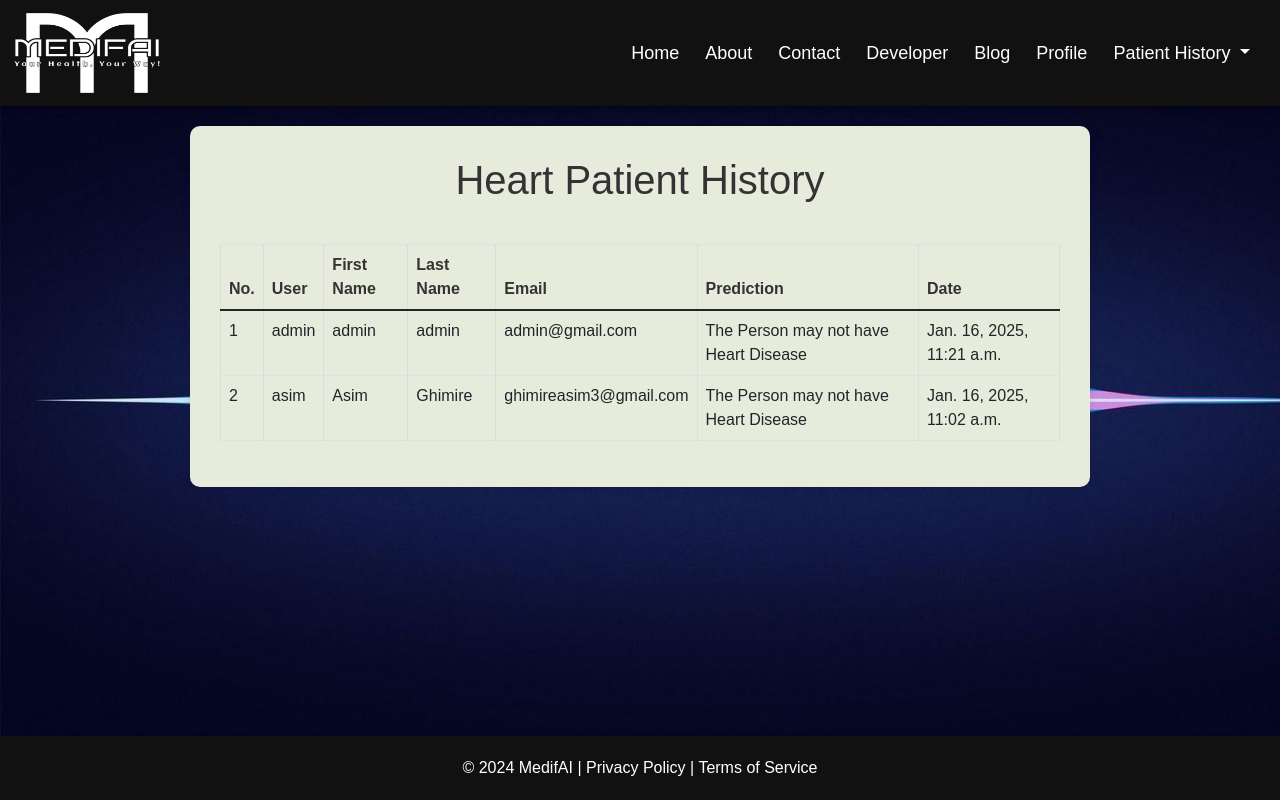
After one commit to Sudeen7/MedifAI, a Django app: page /heart-patient-history/ in a window 1280 px wide. The commit adds this page. Run offline with Django 5.2, Linux system fonts and the light colour scheme; a user stored in the database is signed in; data comes from the database, SQL or seed files in the repository; both versions use the stored data as it was after the commit; parts of the project's set-up code (start-up, migrations or seed data) failed here and were passed over.

Commit message:
Patient history added for admin user

```diff
--- a/diagnosis/urls.py
+++ b/diagnosis/urls.py
@@ -23,4 +23,7 @@ urlpatterns = [
     path('heart-disease-predict/', views.heart_disease_predict, name='heart_disease_predict'),
     path('heart-disease-help/', views.heart_disease_attributes_help, name='heart_disease_help'),
     path('diabetes-help/', views.diabetes_attributes_help, name='diabetes_help'),
+    path('heart-patient-history/', views.heart_patient_history_view, name='heart_patient_history_view'),
+    path('diabetes-patient-history/', views.diabetes_history, name='diabetes_patient_history_view'),
+    path('symptoms-prediction-history/', views.symptoms_prediction_history, name='symptoms_prediction_history'),
 ]
--- a/diagnosis/views.py
+++ b/diagnosis/views.py
@@ -12,8 +12,10 @@ import warnings
 from .forms import ContactForm
 from django.core.mail import send_mail
 from django.conf import settings
-from .models import Contact
+from .models import Contact, HeartPatientHistory, DiabetesPatientHistory, SymptomsPredictionHistory
 import re
+from django.contrib.admin.views.decorators import staff_member_required
+
 warnings.filterwarnings('ignore', category=UserWarning)
 
 # Load datasets
@@ -98,6 +100,22 @@ def get_predicted_value(patient_symptoms):
     return diseases_list.get(prediction[0], "Disease not found")
 
 # Views
+@staff_member_required
+def heart_patient_history_view(request):
+    histories = HeartPatientHistory.objects.all().order_by('-created_at')
+    return render(request, 'heart_patient_history.html', {'histories': histories})
+
+@staff_member_required
+def diabetes_history(request):
+    # Get all diabetes prediction history for the logged-in user
+    histories = DiabetesPatientHistory.objects.all().order_by('-created_at')
+    return render(request, 'diabetes_patient_history.html', {'histories': histories})
+
+@staff_member_required
+def symptoms_prediction_history(request):
+    histories = SymptomsPredictionHistory.objects.all().order_by('-created_at')
+    return render(request, 'symptoms_prediction_history.html', {'histories': histories})
+
 def landingpage(request):
     if request.user.is_authenticated:
         return redirect('homepage')
@@ -139,7 +157,7 @@ def predict(request):
             message = "You cannot select the same symptom more than once."
             return render(request, 'index.html', {'message': message, 'title': title})
 
-        # Combine symptoms into a string for displaying
+        # Combine symptoms into a string for displaying and saving
         user_symptoms_string = ', '.join(selected_symptoms)
 
         # Call the prediction logic
@@ -153,6 +171,17 @@ def predict(request):
         # Get additional details for the predicted disease
         dis_des, precautions, medications, rec_diet, workout = helper(predicted_disease)
         my_precautions = [i for i in precautions[0] if pd.notna(i)]
+
+        # Save the prediction history
+        user = request.user
+        SymptomsPredictionHistory.objects.create(
+            user=user,
+            first_name=user.first_name,
+            last_name=user.last_name,
+            email=user.email,
+            symptoms=user_symptoms_string,
+            predicted_disease=predicted_disease
+        )
 
         # Render the results with all relevant information
         return render(
@@ -171,6 +200,7 @@ def predict(request):
         )
 
     return render(request, 'index.html', {'title': title})
+
 
 
 @login_required(login_url='login')
@@ -193,6 +223,12 @@ def heart_disease_predict(request):
         ca = request.POST.get('ca', 0)
         thal = request.POST.get('thal', 0)
 
+        # Retrieve user details from the authenticated user
+        user = request.user
+        first_name = user.first_name
+        last_name = user.last_name
+        email = user.email
+
         # Create the input data array
         input_data = np.array([age, sex, cp, trestbps, chol, fbs, restecg, thalach, exang, oldpeak, slope, ca, thal], dtype=float)
 
@@ -205,6 +241,28 @@ def heart_disease_predict(request):
         # Determine result
         result = "The Person may have Heart Disease" if prediction[0] == 1 else "The Person may not have Heart Disease"
 
+        # Save the history to the database
+        HeartPatientHistory.objects.create(
+            user=user,
+            first_name=first_name,
+            last_name=last_name,
+            email=email,
+            age=age,
+            sex=sex,
+            cp=cp,
+            trestbps=trestbps,
+            chol=chol,
+            fbs=fbs,
+            restecg=restecg,
+            thalach=thalach,
+            exang=exang,
+            oldpeak=oldpeak,
+            slope=slope,
+            ca=ca,
+            thal=thal,
+            prediction_result=result
+        )
+
         return render(request, 'heart_disease_predict.html', {
             'title': title,
             'result': result,
@@ -212,6 +270,7 @@ def heart_disease_predict(request):
         })
 
     return render(request, 'heart_disease_predict.html', {'title': title})
+
 
 @login_required(login_url='login')
 def heart_disease_attributes_help(request):
@@ -250,12 +309,37 @@ def predict_diabetes(request):
         # Interpret prediction result
         result = 'The Person may have Diabetes' if prediction[0] == 1 else 'The Person may not have Diabetes'
 
+        # Retrieve user details
+        user = request.user
+        first_name = user.first_name
+        last_name = user.last_name
+        email = user.email
+
+        # Save prediction history
+        DiabetesPatientHistory.objects.create(
+            user=user,
+            first_name=first_name,
+            last_name=last_name,
+            email=email,
+            pregnancies=pregnancies,
+            glucose=glucose,
+            blood_pressure=blood_pressure,
+            skin_thickness=skin_thickness,
+            insulin=insulin,
+            bmi=bmi,
+            diabetes_pedigree_function=diabetes_pedigree_function,
+            age=age,
+            prediction_result=result
+        )
+
         return render(request, 'predict_diabetes.html', {
             'title': title,
             'result': result,
             'input_data': input_data[0].tolist()
         })
+
     return render(request, 'predict_diabetes.html', {'title': title})
+
 
 @login_required(login_url='login')
 def diabetes_attributes_help(request):
@@ -293,6 +377,8 @@ def contact_view(request):
                       f"We have received your message:\n\nMessage: {form.cleaned_data['message']}\n\n" \
                       "Our team will get back to you soon.\n\nBest regards,\nMedifAI Team"
             recipient = form.cleaned_data['email']
+
+
 
             send_mail(
                 subject,  # Subject of the email
--- a/templates/base.html
+++ b/templates/base.html
@@ -14,16 +14,12 @@
       type="image/x-icon"
     />
 
-    <!-- Bootstrap CSS -->
-    <link
-      href="https://cdn.jsdelivr.net/npm/bootstrap@5.1.3/dist/css/bootstrap.min.css"
-      rel="stylesheet"
-      integrity="sha384-1BmE4kWBq78iYhFldvKuhfTAU6auU8tT94WrHftjDbrCEXSU1oBoqyl2QvZ6jIW3"
-      crossorigin="anonymous"
-    />
+    <!-- Bootstrap CSS
+
+    <link href="https://cdn.jsdelivr.net/npm/bootstrap@5.3.0-alpha1/dist/css/bootstrap.min.css" rel="stylesheet" integrity="sha384-KyZXEJw2XxB6S3sVTCc1D1gfwQ6wR6llF4pkzZYw6AcdtJ5s94pgbV1RrYc39zQ3" crossorigin="anonymous"> -->
 
     <!-- Bootstrap Icon library -->
-    <link
+    <!-- <link
       rel="stylesheet"
       href="https://cdn.jsdelivr.net/npm/bootstrap-icons@1.8.1/font/bootstrap-icons.css"
       integrity="sha384-He3RckdFB2wffiHOcESa3sf4Ida+ni/fw9SSzAcfY2EPnU1zkK/sLUzw2C5Tyuhj"
@@ -33,7 +29,17 @@
     <link
       href="https://cdn.jsdelivr.net/npm/bootstrap@5.3.1/dist/css/bootstrap.min.css"
       rel="stylesheet"
-    />
+    /> -->
+
+    <!-- Bootstrap CSS -->
+    <!-- <link href="https://cdn.jsdelivr.net/npm/bootstrap@5.3.0/dist/css/bootstrap.min.css" rel="stylesheet"
+    integrity="sha384-geWF76RCwLtnZ8qwWowPQNguL3RmwHVBC9FhGdlKrxdiJJigb/j/68SIy3Te4Bkz"
+    crossorigin="anonymous"> -->
+
+    <!-- Bootstrap Bundle JS -->
+    <!-- <script src="https://cdn.jsdelivr.net/npm/bootstrap@5.3.0/dist/js/bootstrap.bundle.min.js"
+      integrity="sha384-QFje6D17z8jWlxBOa/gSJoDk3qvgc7VePTw7D8kRRD+t3CFmWS5pADW1iwEslrBV"
+      crossorigin="anonymous"></script> -->
 
     <!-- Dynamic Title -->
     {% if title %}
@@ -118,9 +124,7 @@
         <div class="collapse navbar-collapse" id="navbarSupportedContent">
           <ul class="navbar-nav ms-auto mb-2 mb-lg-0">
             <li class="nav-item">
-              <a class="nav-link active" aria-current="page" href="/home"
-                >Home</a
-              >
+              <a class="nav-link active" aria-current="page" href="/home">Home</a>
             </li>
             <li class="nav-item">
               <a class="nav-link" href="/about">About</a>
@@ -137,10 +141,36 @@
             <li class="nav-item">
               <a class="nav-link" href="/profile">Profile</a>
             </li>
+
+            {% if user.is_superuser %}
+              <!-- Admin-Only Dropdown for Patient History -->
+              <li class="nav-item dropdown">
+                <a class="nav-link dropdown-toggle" href="#" id="navbarDropdown" role="button" data-bs-toggle="dropdown" aria-expanded="false">
+                  Patient History
+                </a>
+                <ul class="dropdown-menu" aria-labelledby="navbarDropdown">
+                  <li>
+                    <a class="dropdown-item" href="{% url 'heart_patient_history_view' %}">Heart Patient History</a>
+                  </li>
+                  <li>
+                    <a class="dropdown-item" href="{% url 'diabetes_patient_history_view' %}">Diabetes Patient History</a>
+                  </li>
+                  <li>
+                    <a class="dropdown-item" href="{% url 'symptoms_prediction_history' %}">Symptoms-Based Prediction History</a>
+                  </li>
+                </ul>
+              </li>
+            {% endif %}
           </ul>
         </div>
       </div>
     </nav>
+
+    <!-- Include Bootstrap 5 CSS and JS files -->
+    <link href="https://cdn.jsdelivr.net/npm/bootstrap@5.1.3/dist/css/bootstrap.min.css" rel="stylesheet">
+    <script src="https://cdn.jsdelivr.net/npm/@popperjs/core@2.11.6/dist/umd/popper.min.js"></script>
+    <script src="https://cdn.jsdelivr.net/npm/bootstrap@5.1.3/dist/js/bootstrap.min.js"></script>
+
 
     <!-- Main Content Area (Content will be injected here) -->
     {% block content %} {% endblock content %}
@@ -160,6 +190,9 @@
 
     <script src="https://cdn.jsdelivr.net/npm/bootstrap@5.3.1/dist/js/bootstrap.bundle.min.js"></script>
 
+    <script src="https://code.jquery.com/jquery-3.6.0.min.js"></script>
+    <!-- <script src="https://cdn.jsdelivr.net/npm/bootstrap@5.3.0-alpha1/dist/js/bootstrap.bundle.min.js" integrity="sha384-pzjw8f+ua7Kw1TIq0F6S3t02Bv7PYjH6Ltr84gOhFcS3yl1bqS9ztm/OfT7V6U2A" crossorigin="anonymous"></script> -->
+
     <!-- Block for additional JavaScript -->
     {% block extra_js %}
     <!-- Additional JS files can be added here -->
--- /dev/null
+++ b/templates/heart_patient_history.html
@@ -0,0 +1,162 @@
+{% extends 'base.html' %}
+
+{% block title %}Heart Patient History{% endblock %}
+
+{% load static %}
+
+{% block content %}
+<div class="content">
+    <div class="container">
+        <h1>Heart Patient History</h1>
+        <div class="table-container">
+            <table class="table table-bordered">
+                <thead>
+                    <tr>
+                        <th>No.</th>
+                        <th>User</th>
+                        <th>First Name</th>
+                        <th>Last Name</th>
+                        <th>Email</th>
+                        <th>Prediction</th>
+                        <th>Date</th>
+                    </tr>
+                </thead>
+                <tbody>
+                    {% for history in histories %}
+                    <tr class="clickable-row" data-history-id="{{ history.id }}">
+                        <td>{{ forloop.counter }}</td>
+                        <td>{{ history.user.username }}</td>
+                        <td>{{ history.first_name }}</td>
+                        <td>{{ history.last_name }}</td>
+                        <td>{{ history.email }}</td>
+                        <td>{{ history.prediction_result }}</td>
+                        <td>{{ history.created_at }}</td>
+                    </tr>
+                    <!-- Hidden row for full details -->
+                    <tr class="details-row" id="details-{{ history.id }}" style="display: none;">
+                        <td colspan="7">
+                            <strong>Input Data:</strong><br>
+                            Age: {{ history.age }}<br>
+                            Sex: {{ history.sex }}<br>
+                            CP: {{ history.cp }}<br>
+                            Trestbps: {{ history.trestbps }}<br>
+                            Chol: {{ history.chol }}<br>
+                            FBS: {{ history.fbs }}<br>
+                            Restecg: {{ history.restecg }}<br>
+                            Thalach: {{ history.thalach }}<br>
+                            Exang: {{ history.exang }}<br>
+                            Oldpeak: {{ history.oldpeak }}<br>
+                            Slope: {{ history.slope }}<br>
+                            CA: {{ history.ca }}<br>
+                            Thal: {{ history.thal }}<br>
+                        </td>
+                    </tr>
+                    {% endfor %}
+                </tbody>
+            </table>
+        </div>
+    </div>
+</div>
+
+{% block extra_css %}
+<style>
+    body, html {
+        height: 100%;
+        margin: 0;
+        font-family: 'Arial', sans-serif;
+        background-image: url("{% static 'assets/home-page.png' %}");
+        background-size: cover;
+        background-attachment: fixed;
+        display: flex;
+        flex-direction: column;
+    }
+    .content {
+        flex: 1;
+        display: flex;
+        flex-direction: column;
+        align-items: center;
+        padding: 20px;
+    }
+    .container {
+        max-width: 900px;
+        background: rgb(231, 235, 220);
+        padding: 30px;
+        border-radius: 10px;
+        box-shadow: 0 2px 10px rgba(0, 0, 0, 0.1);
+    }
+    h1 {
+        text-align: center;
+        color: #333;
+        margin-bottom: 20px;
+    }
+    .table-container {
+        overflow-x: auto;
+    }
+    table {
+        width: 100%;
+        border-collapse: collapse;
+        margin-top: 20px;
+    }
+    table th, table td {
+        text-align: left;
+        padding: 10px;
+        border: 1px solid #ddd;
+    }
+    table th {
+        background-color: #f8f9fa;
+        font-weight: bold;
+        color: #333;
+    }
+    table tr:nth-child(even) {
+        background-color: #f2f2f2;
+    }
+    table tr:hover {
+        background-color: #e9ecef;
+    }
+    table td {
+        vertical-align: top;
+        white-space: pre-wrap;
+    }
+    .clickable-row {
+        cursor: pointer;
+    }
+    .details-row {
+    display: none;
+    }
+
+</style>
+{% endblock %}
+
+{% block extra_js %}
+<script>
+    console.log("JavaScript is loaded!");  // This will print if the JS file is loaded correctly
+    document.addEventListener("DOMContentLoaded", function () {
+    const rows = document.querySelectorAll('.clickable-row');
+    rows.forEach(function (row) {
+        row.addEventListener('click', function () {
+            console.log('Row clicked!');
+            const historyId = this.getAttribute('data-history-id'); // Get the row's history ID
+            const detailsRow = document.getElementById('details-' + historyId); // Find the hidden details row
+            console.log(detailsRow);
+
+            if (detailsRow) {
+                console.log('Before:', detailsRow.style.display);
+                // Toggle display
+                if (detailsRow.style.display === 'none' || detailsRow.style.display === '') {
+                    detailsRow.style.display = 'table-row'; // Show the row
+                    console.log('After:', detailsRow.style.display);
+                } else {
+                    detailsRow.style.display = 'none'; // Hide the row
+                }
+            } else {
+                console.error(`Details row with id "details-${historyId}" not found.`);
+            }
+        });
+    });
+});
+
+
+</script>
+{% endblock %}
+
+{% endblock content %}
```
Also changed, not shown: diagnosis/admin.py (+22 -1 lines), diagnosis/models.py (+57 -0 lines), templates/diabetes_patient_history.html (added, +141 -0 lines), templates/symptoms_prediction_history.html (added, +105 -0 lines), db.sqlite3, diagnosis/migrations/0003_patienthistory.py (added), diagnosis/migrations/0004_rename_patienthistory_heartpatienthistory.py (added), diagnosis/migrations/0005_diabeteshistory.py (added), diagnosis/migrations/0006_rename_diabeteshistory_diabetespatienthistory.py (added), diagnosis/migrations/0007_symptomspredictionhistory.py (added).
